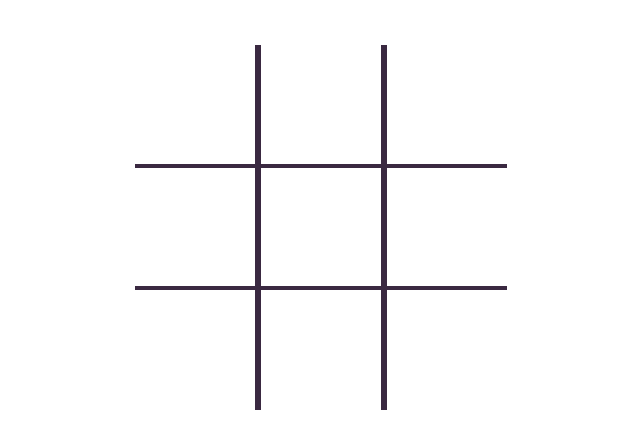
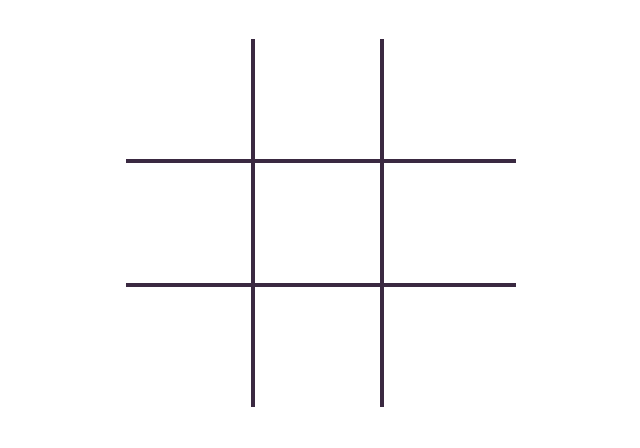
Before and after one commit to jjaxxajj/FCC-Tic-Tac-Toe, a plain HTML site: page index.html in a window 1280 px wide. Both pictures are taken after a click on the button "Start". Shown: the whole page, without its empty margins (319-959 px from the left). Drawn offline with nearby package versions, Linux system fonts and the light colour scheme.

Commit message:
update font

```diff
--- a/app.js
+++ b/app.js
@@ -146,6 +146,9 @@ $(document).ready(function () {
                 $("#resetBtn").fadeIn(400);
             }, 300);
 
+            resetBtn.click(reset);
+
+
         }
 
         return false;
--- a/index.html
+++ b/index.html
@@ -4,6 +4,7 @@
 <head>
   <meta charset="utf-8">
   <title>Tic Tac Toe</title>
+  <link href="https://fonts.googleapis.com/css?family=Gloria+Hallelujah" rel="stylesheet">
   <link rel="stylesheet" type="text/css" href="style.css">
   <link href="https://fonts.googleapis.com/css?family=Open+Sans" rel="stylesheet">
 </head>
--- a/style.css
+++ b/style.css
@@ -1,3 +1,9 @@
+* {
+    font-family: 'Gloria Hallelujah',
+    cursive;
+
+}
+
 body {
     font-size: 16px;
     font-family: 'Open Sans', sans-serif;
@@ -81,10 +87,10 @@ button:focus {
 
 input[type="text"] {
     display: inline-block;
-    width: 30%;
+    width: 33%;
     height: 30%;
     padding: 0;
-    margin: -3px;
+    margin: -9px;
     font-size: 8em;
     text-align: center;
     border: 4px solid rgb(58, 41, 65);
@@ -93,6 +99,10 @@ input[type="text"] {
 
 input[type="text"]:active {
     outline: none;
+}
+
+input[type="text"]:disabled {
+    color: rgb(18, 5, 5);
 }
 
 #a,
```
